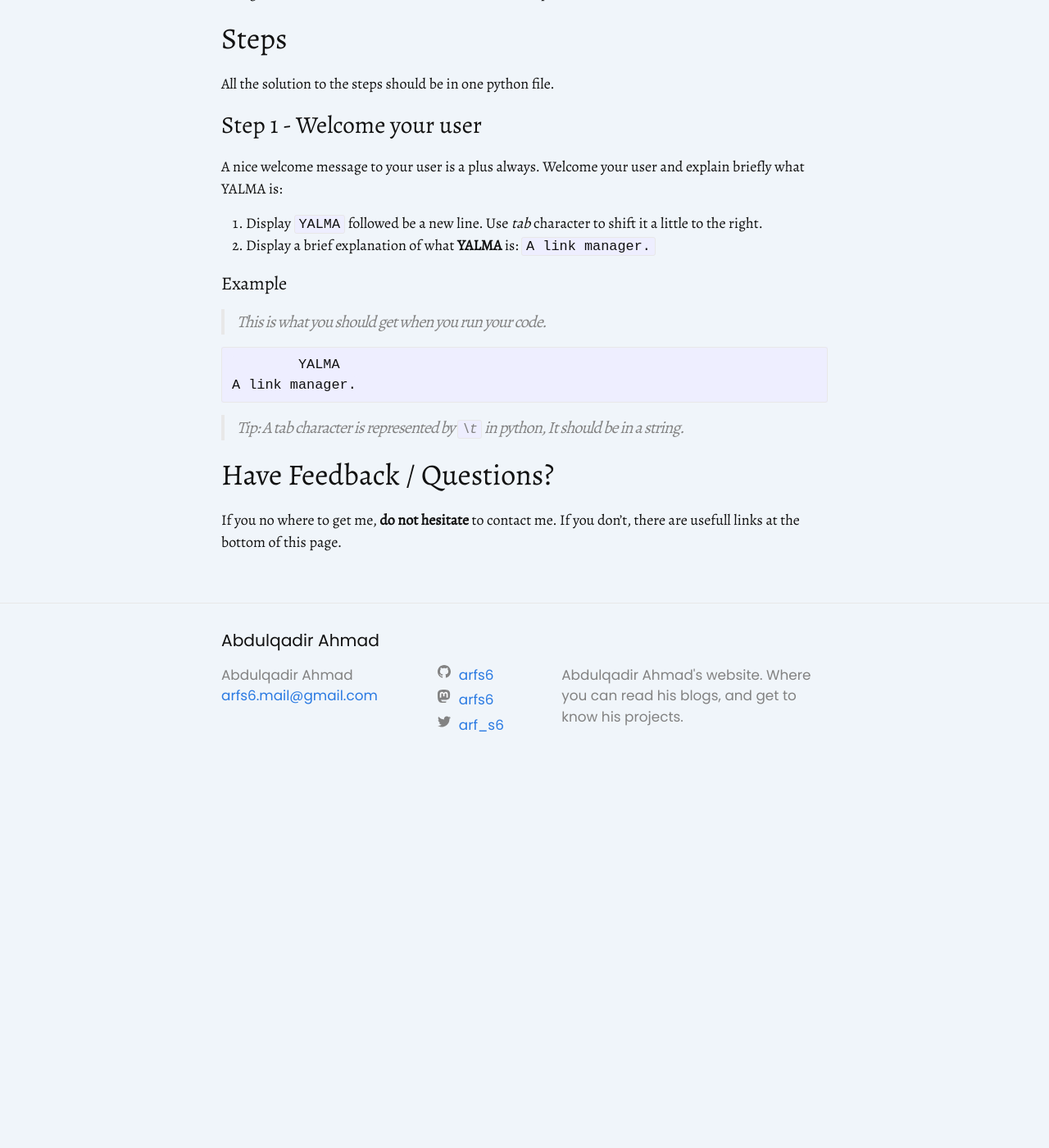
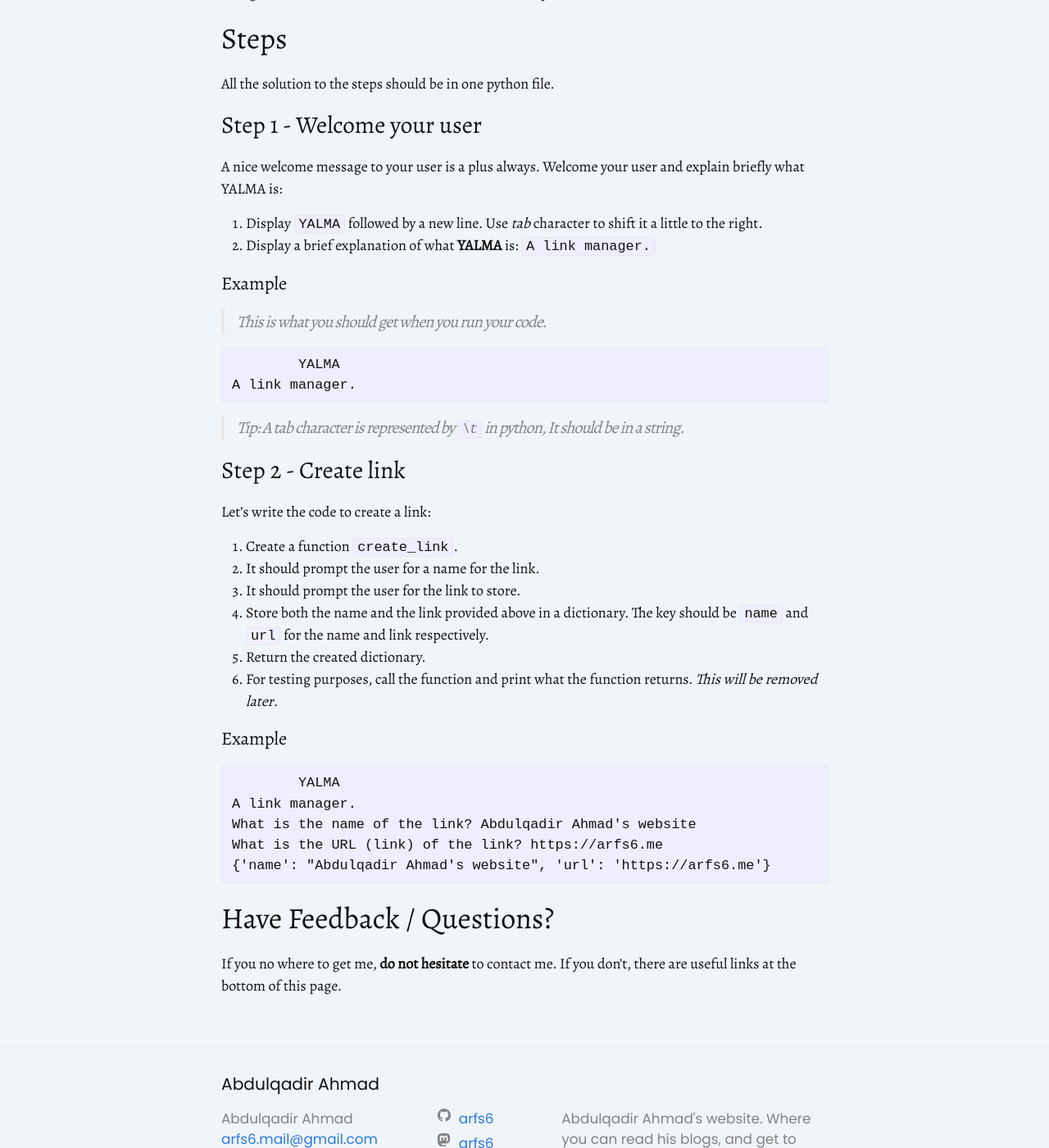
Before and after one commit to Arfs6/Arfs6.github.io, a Jekyll site: the page built from _posts/2023-11-22-building-the-yalma-app.md, in a window 1280 px wide and 1400 px high, scrolled down 643 px. Shown: the whole window at 82% size. Built offline with Jekyll 4.4.1, drawn with Linux system fonts in a browser that asks for light colours; before the commit the page ends 1600 px from its top, so only the background shows below that.

Commit message:
editted building yalma app blog post

````diff
--- a/_posts/2023-11-22-building-the-yalma-app.md
+++ b/_posts/2023-11-22-building-the-yalma-app.md
@@ -23,7 +23,7 @@ All the solution to the steps should be in one python file.
 
 A nice welcome message to your user is a plus always. Welcome your user and explain briefly what YALMA is:
 
-1. Display `YALMA` followed be a new line. Use *tab* character to shift it a little to the right.
+1. Display `YALMA` followed by a new line. Use *tab* character to shift it a little to the right.
 2. Display a brief explanation of what **YALMA** is: `A link manager.`
 
 #### Example
@@ -37,6 +37,27 @@ A link manager.
 
 > Tip: A tab character is represented by `\t` in python, It should be in a string.
 
+### Step 2 - Create link
+
+Let's write the code to create a link:
+
+1. Create a function `create_link`.
+2. It should prompt the user for a name for the link.
+3. It should prompt the user for the link to store.
+4. Store both the name and the link provided above in a dictionary. The key should be `name` and `url` for the name and link respectively.
+5. Return the created dictionary.
+6. For testing purposes, call the function and print what the function returns. *This will be removed later*.
+
+#### Example
+
+```
+	YALMA
+A link manager.
+What is the name of the link? Abdulqadir Ahmad's website
+What is the URL (link) of the link? https://arfs6.me
+{'name': "Abdulqadir Ahmad's website", 'url': 'https://arfs6.me'}
+```
+
 ## Have Feedback / Questions?
 
-If you no where to get me, **do not hesitate** to contact me. If you don't, there are usefull links at the bottom of this page.
+If you no where to get me, **do not hesitate** to contact me. If you don't, there are useful links at the bottom of this page.
````
